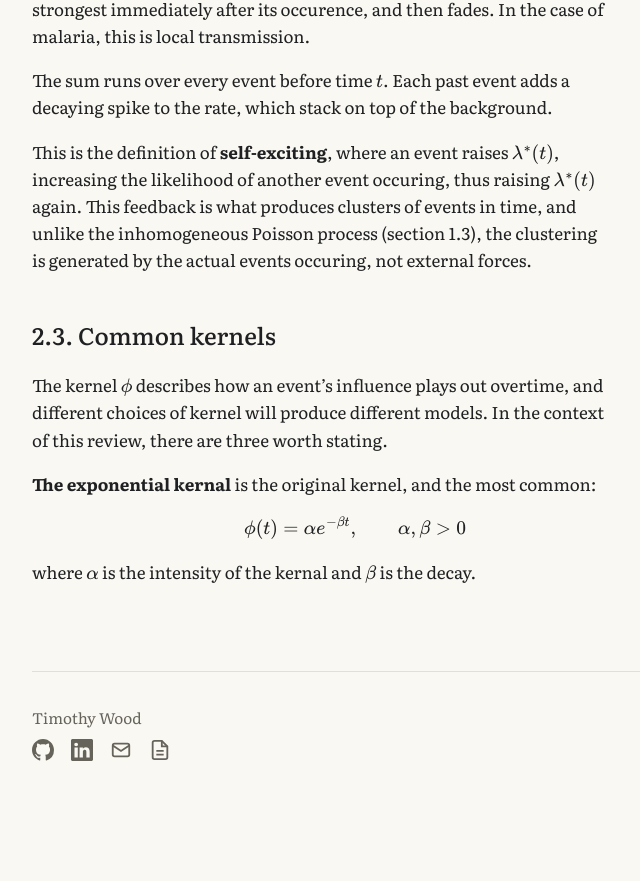
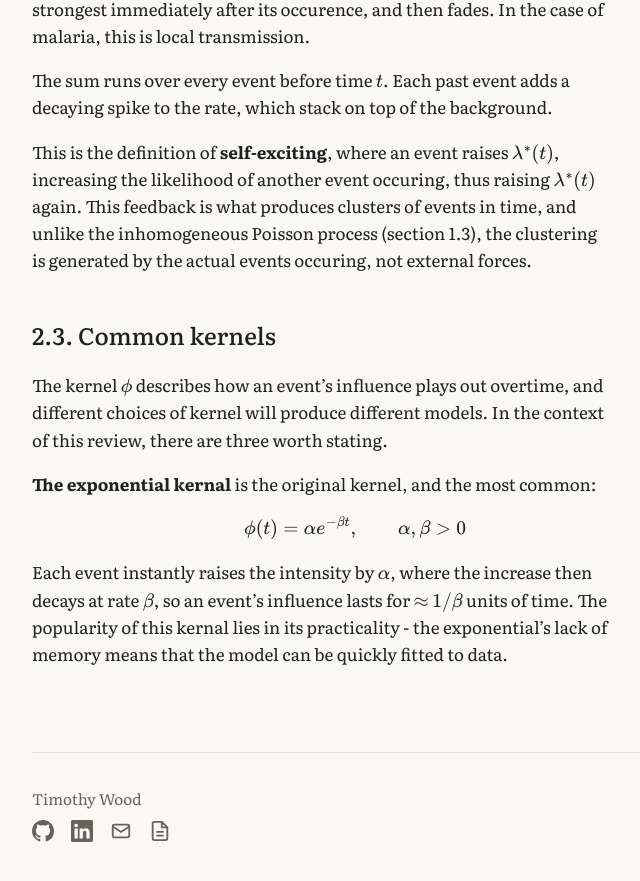
Before and after one commit to timj-wood/timj-wood.github.io, a Jekyll site: the page built from _posts/2026-09-20-hawkes-processes.md, in a window 1280 px wide and 900 px high, scrolled down 4380 px. Shown: the top 881 px of the window, without its empty margins (285-925 px from the left). Built offline with Jekyll 4.4.1, drawn with Linux system fonts in a browser that asks for light colours; before the commit the page ends 5198 px from its top, so only the background shows below that; some of the changed text lies outside the part shown.

Commit message:
Update 2026-09-20-hawkes-processes.md

```diff
--- a/_posts/2026-09-20-hawkes-processes.md
+++ b/_posts/2026-09-20-hawkes-processes.md
@@ -101,4 +101,4 @@ $$
 \phi(t) = \alpha e^{-\beta t}, \qquad \alpha, \beta > 0
 $$
 
-where $$\alpha$$ is the intensity of the kernal and $$\beta$$ is the decay.
+Each event instantly raises the intensity by $$\alpha$$, where the increase then decays at rate $$\beta$$, so an event's influence lasts for $$\approx$$ $$1/\beta$$ units of time. The popularity of this kernal lies in its practicality - the exponential's lack of memory means that the model can be quickly fitted to data.
```
